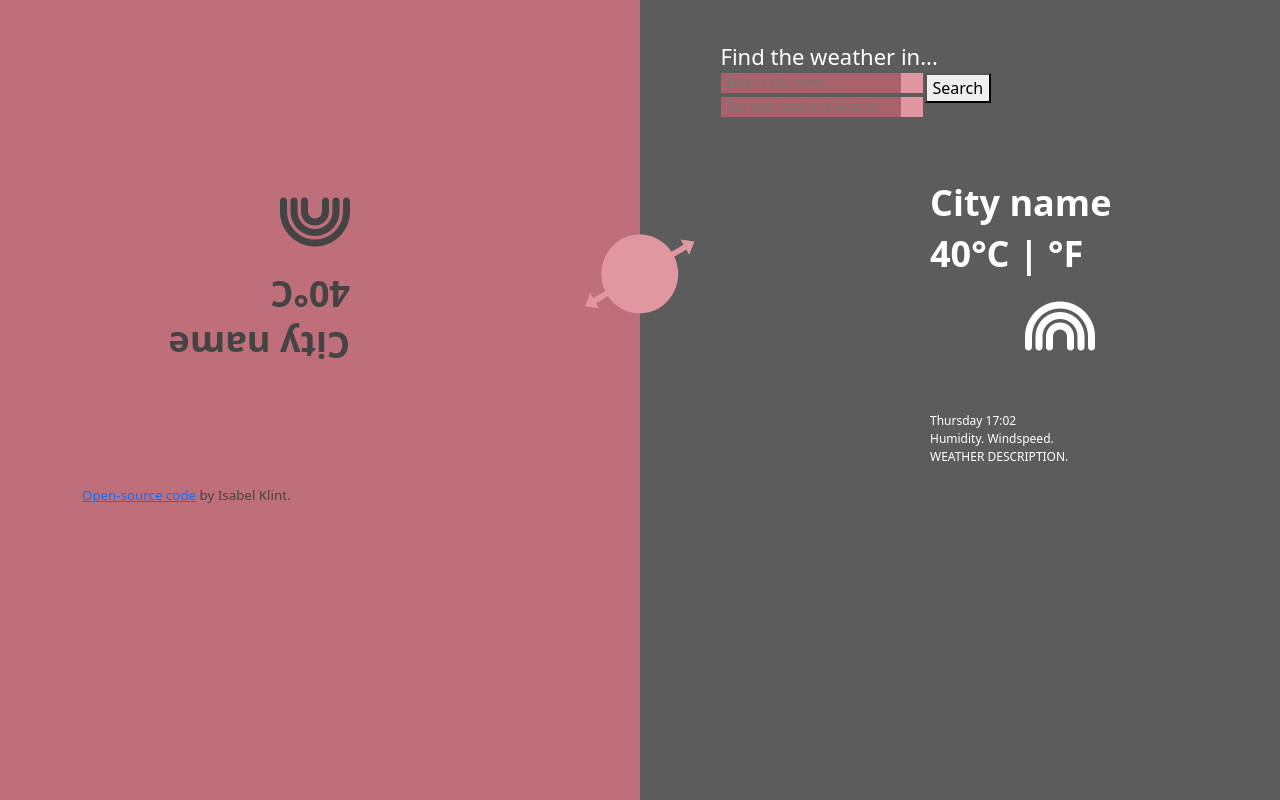
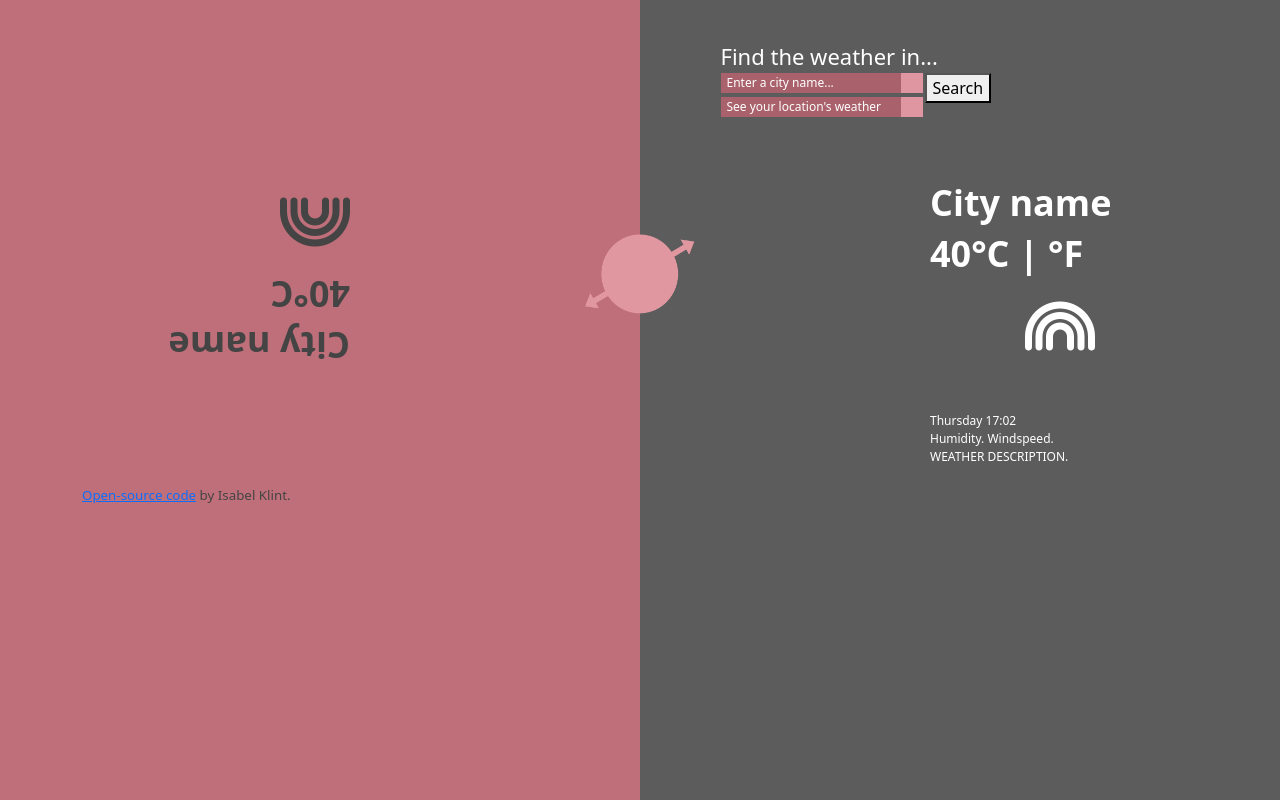
Before and after one commit to Mainak-Mitra/WEATHER-APP-MARS, a plain HTML site: page index.html in a window 1280 px wide. Drawn offline with nearby package versions, Linux system fonts and the light colour scheme.

Commit message:
color changed

```diff
--- a/src/style.css
+++ b/src/style.css
@@ -172,3 +172,6 @@ img {
     font-size: smaller;
     color: #444444;
 }
+::-webkit-input-placeholder{
+    color: white;
+}
```
